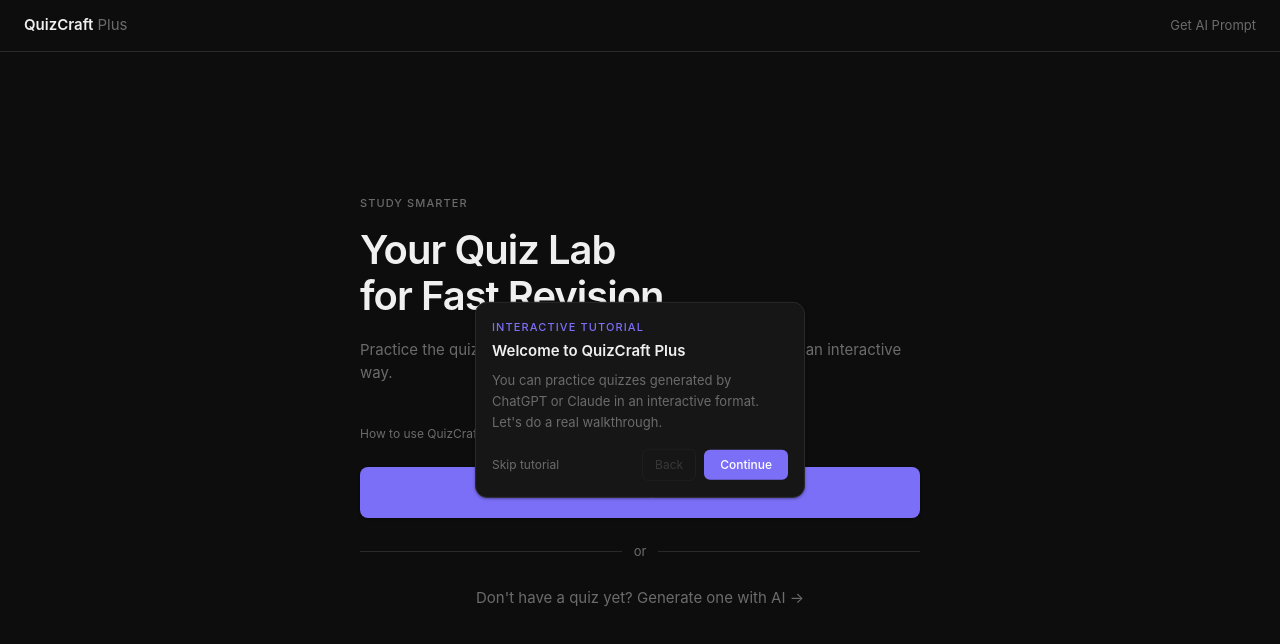
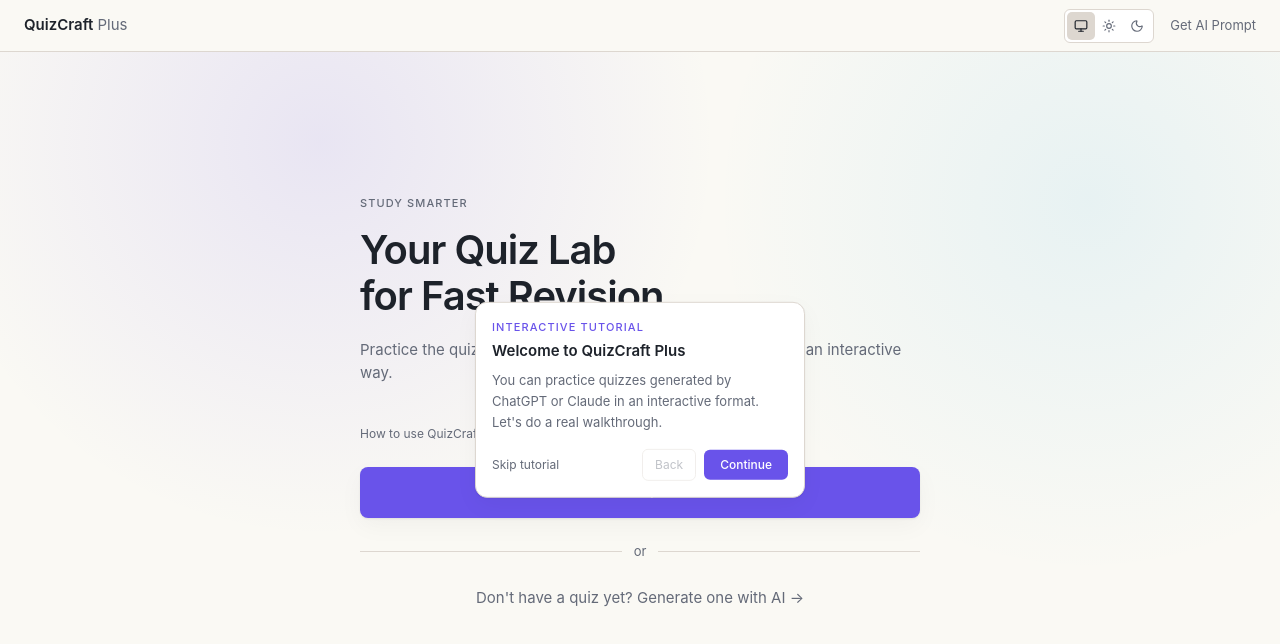
Before and after one commit to kajatheepan/quizcraft, a Next.js app: page / in a window 1280 px wide. Shown: the top 644 px of the page. Built offline with nearby package versions, Linux system fonts and the light colour scheme.

Commit message:
feat: implement theme management with light/dark mode support and enhance styling across components

```diff
--- a/src/app/globals.css
+++ b/src/app/globals.css
@@ -15,14 +15,54 @@
   -moz-osx-font-smoothing: grayscale;
 }
 
+:root {
+  color-scheme: dark;
+  --color-bg: 0 0% 6%;
+  --color-surface: 0 0% 10%;
+  --color-border: 0 0% 18%;
+  --color-accent: 246 89% 70%;
+  --color-primary: 0 0% 94%;
+  --color-secondary: 0 0% 48%;
+  --color-success: 142 72% 62%;
+  --color-error: 0 91% 71%;
+  --color-scrollbar-track: 0 0% 6%;
+  --color-scrollbar-thumb: 0 0% 20%;
+  --color-home-gradient-a: 246 89% 70% / 0.14;
+  --color-home-gradient-b: 190 80% 60% / 0.06;
+  --shadow-card: 0 1px 3px rgba(0, 0, 0, 0.4);
+}
+
+[data-theme="light"] {
+  color-scheme: light;
+  --color-bg: 42 38% 97%;
+  --color-surface: 0 0% 100%;
+  --color-border: 35 16% 84%;
+  --color-accent: 249 78% 62%;
+  --color-primary: 220 18% 14%;
+  --color-secondary: 220 9% 43%;
+  --color-success: 145 63% 37%;
+  --color-error: 0 72% 52%;
+  --color-scrollbar-track: 42 38% 94%;
+  --color-scrollbar-thumb: 35 14% 75%;
+  --color-home-gradient-a: 249 78% 62% / 0.12;
+  --color-home-gradient-b: 199 85% 48% / 0.08;
+  --shadow-card: 0 1px 2px rgba(18, 24, 38, 0.08), 0 8px 24px rgba(18, 24, 38, 0.04);
+}
+
+body {
+  transition:
+    background-color var(--anim-short) var(--ease-quick),
+    color var(--anim-short) var(--ease-quick);
+}
+
 /* ── SCROLLBAR ── */
 ::-webkit-scrollbar { width: 6px; }
-::-webkit-scrollbar-track { background: #0D0D0D; }
-::-webkit-scrollbar-thumb { background: #2A2A2A; border-radius: 3px; }
+::-webkit-scrollbar-track { background: hsl(var(--color-scrollbar-track)); }
+::-webkit-scrollbar-thumb { background: hsl(var(--color-scrollbar-thumb)); border-radius: 3px; }
 
 /* ── FOCUS RING ── */
 :focus-visible {
-  outline: 2px solid #7C6FF7;
+  outline: 2px solid hsl(var(--color-accent));
   outline-offset: 2px;
 }
 
@@ -35,7 +75,7 @@
   width: 16px;
   height: 16px;
   border-radius: 50%;
-  background: #7C6FF7;
+  background: hsl(var(--color-accent));
   border: none;
   cursor: pointer;
 }
@@ -102,6 +142,13 @@
 /* Stagger helpers */
 .stagger-item { opacity: 0; transform: translateY(6px); animation: fade-in var(--anim-short) var(--ease-quick) forwards; }
 
+.home-gradient {
+  background:
+    radial-gradient(circle at 25% 12%, hsl(var(--color-home-gradient-a)) 0, transparent 34%),
+    radial-gradient(circle at 85% 20%, hsl(var(--color-home-gradient-b)) 0, transparent 30%),
+    hsl(var(--color-bg));
+}
+
 /* Respect user's motion preference */
 @media (prefers-reduced-motion: reduce) {
   .animate-fade-in, .animate-slide-in-right, .animate-toast, .pulse-glow, .scale-pulse, .spin-gear { animation: none !important; }
--- a/src/app/layout.tsx
+++ b/src/app/layout.tsx
@@ -1,4 +1,6 @@
 import type { Metadata } from "next";
+import Script from "next/script";
+import { STORAGE_KEY } from "@/lib/constants";
 import "./globals.css";
 
 export const metadata: Metadata = {
@@ -7,8 +9,37 @@
 };
 
 export default function RootLayout({ children }: { children: React.ReactNode }) {
+  const themeScript = `
+    (function() {
+      try {
+        var raw = localStorage.getItem(${JSON.stringify(STORAGE_KEY)});
+        var stored = raw ? JSON.parse(raw) : {};
+        var mode = stored.themeMode === "light" || stored.themeMode === "dark" || stored.themeMode === "system"
+          ? stored.themeMode
+          : "system";
+        var prefersDark = window.matchMedia && window.matchMedia("(prefers-color-scheme: dark)").matches;
+        var theme = mode === "system" ? (prefersDark ? "dark" : "light") : mode;
+        document.documentElement.dataset.theme = theme;
+        document.documentElement.style.colorScheme = theme;
+        var meta = document.querySelector('meta[name="theme-color"]');
+        if (!meta) {
+          meta = document.createElement("meta");
+          meta.setAttribute("name", "theme-color");
+          document.head.appendChild(meta);
+        }
+        meta.setAttribute("content", theme === "dark" ? "#0f0f0f" : "#f8f5ef");
+      } catch {}
+    })();
+  `;
+
   return (
     <html lang="en" suppressHydrationWarning>
+      <head>
+        <meta name="theme-color" content="#0f0f0f" />
+        <Script id="quizcraft-theme-init" strategy="beforeInteractive">
+          {themeScript}
+        </Script>
+      </head>
       <body className="bg-bg text-primary font-sans min-h-screen">
         {children}
       </body>
--- a/src/components/layout/Navbar.tsx
+++ b/src/components/layout/Navbar.tsx
@@ -3,14 +3,65 @@
 // Top navigation bar. Keep accessibility attributes and small, focused
 // handlers here — navigation logic is delegated to `useAppStore`.
 
+import { useEffect, useState } from "react";
+import { Monitor, Moon, Sun } from "lucide-react";
 import { useAppStore } from "@/store/useAppStore";
+import { getThemeMode, saveThemeMode } from "@/lib/storage";
+import type { ThemeMode } from "@/types/quiz";
+
+const THEME_OPTIONS: Array<{
+  mode: ThemeMode;
+  label: string;
+  Icon: typeof Monitor;
+}> = [
+  { mode: "system", label: "System theme", Icon: Monitor },
+  { mode: "light", label: "Light theme", Icon: Sun },
+  { mode: "dark", label: "Dark theme", Icon: Moon },
+];
+
+function resolveTheme(mode: ThemeMode): "light" | "dark" {
+  if (mode !== "system") return mode;
+  if (typeof window === "undefined") return "dark";
+  return window.matchMedia("(prefers-color-scheme: dark)").matches ? "dark" : "light";
+}
+
+function applyTheme(mode: ThemeMode) {
+  const theme = resolveTheme(mode);
+  document.documentElement.dataset.theme = theme;
+  document.documentElement.style.colorScheme = theme;
+  document.querySelector('meta[name="theme-color"]')?.setAttribute(
+    "content",
+    theme === "dark" ? "#0f0f0f" : "#f8f5ef"
+  );
+}
 
 export default function Navbar() {
   const { navigate, state } = useAppStore();
   const inQuiz = state.view === "quiz";
+  const [themeMode, setThemeMode] = useState<ThemeMode>("system");
+
+  useEffect(() => {
+    const storedMode = getThemeMode();
+    setThemeMode(storedMode);
+    applyTheme(storedMode);
+
+    const media = window.matchMedia("(prefers-color-scheme: dark)");
+    const handleSystemChange = () => {
+      if (getThemeMode() === "system") applyTheme("system");
+    };
+
+    media.addEventListener("change", handleSystemChange);
+    return () => media.removeEventListener("change", handleSystemChange);
+  }, []);
 
   const handleLogo = () => {
     navigate("home");
+  };
+
+  const handleThemeChange = (mode: ThemeMode) => {
+    setThemeMode(mode);
+    saveThemeMode(mode);
+    applyTheme(mode);
   };
 
   return (
@@ -46,7 +97,32 @@
       </div>
 
       {/* Right */}
-      <div className="flex items-center gap-5">
+      <div className="flex items-center gap-4">
+        <div className="flex items-center rounded-md border border-border bg-surface p-0.5" aria-label="Theme selector">
+          {THEME_OPTIONS.map(({ mode, label, Icon }) => {
+            const active = themeMode === mode;
+            return (
+              <button
+                key={mode}
+                type="button"
+                onClick={() => handleThemeChange(mode)}
+                className={[
+                  "h-7 w-7 rounded-[5px] flex items-center justify-center transition-colors duration-[150ms]",
+                  "focus-visible:outline-none focus-visible:ring-2 focus-visible:ring-accent",
+                  active
+                    ? "bg-border text-primary"
+                    : "text-secondary hover:text-primary",
+                ].join(" ")}
+                aria-label={label}
+                aria-pressed={active}
+                title={label}
+              >
+                <Icon className="h-3.5 w-3.5" aria-hidden="true" />
+              </button>
+            );
+          })}
+        </div>
+
         {/* Get AI Prompt */}
         <button
           onClick={() => navigate("prompt")}
--- a/src/components/views/HomeView.tsx
+++ b/src/components/views/HomeView.tsx
@@ -63,7 +63,7 @@
   ].sort((a, b) => b.sortTime - a.sortTime);
 
   return (
-    <div className="flex flex-col justify-center items-center w-full min-h-[calc(100vh-52px)] px-4 py-12">
+    <div className="home-gradient flex flex-col justify-center items-center w-full min-h-[calc(100vh-52px)] px-4 py-12">
       <div className="w-full max-w-content-sm">
         {/* Label */}
         <p className="text-2xs font-medium tracking-[0.1em] uppercase text-secondary mb-4">
--- a/src/components/views/PromptView.tsx
+++ b/src/components/views/PromptView.tsx
@@ -192,7 +192,7 @@
             aria-label="Generated prompt preview"
             aria-live="polite"
             className="bg-bg border border-border rounded-lg p-4 min-h-[400px] max-h-[500px]
-                       overflow-y-auto font-mono text-[12px] text-[#A0A0A0] leading-[1.7]
+                       overflow-y-auto font-mono text-[12px] text-secondary leading-[1.7]
                        whitespace-pre-wrap"
           >
             {prompt}
--- a/src/lib/storage.ts
+++ b/src/lib/storage.ts
@@ -3,7 +3,7 @@
 // and small user preferences. Keep logic minimal and defensive for SSR.
 
 import { STORAGE_KEY } from "@/lib/constants";
-import type { AILinkSettings, HistoryEntry, QuizSession, QuizSettings, StoredData } from "@/types/quiz";
+import type { AILinkSettings, HistoryEntry, QuizSession, QuizSettings, StoredData, ThemeMode } from "@/types/quiz";
 
 const DEFAULT_AI_LINK_SETTINGS: AILinkSettings = {
   chatgpt: { mode: "new", conversationRef: "" },
@@ -180,4 +180,14 @@
   save({ ...data, aiLinks: next });
 }
 
+export function getThemeMode(): ThemeMode {
+  const mode = load().themeMode;
+  return mode === "light" || mode === "dark" || mode === "system" ? mode : "system";
+}
+
+export function saveThemeMode(themeMode: ThemeMode): void {
+  const data = load();
+  save({ ...data, themeMode });
+}
+
 export { DEFAULT_AI_LINK_SETTINGS };
--- a/src/types/quiz.ts
+++ b/src/types/quiz.ts
@@ -5,6 +5,7 @@
 export type QuestionType = "MCQ" | "FILL" | "TF";
 export type FillMode = "typed" | "dragdrop";
 export type QuestionStatus = "unseen" | "answered" | "skipped";
+export type ThemeMode = "system" | "light" | "dark";
 
 export interface DragBlank {
   id: string;
@@ -115,6 +116,7 @@
   activeSession?: QuizSession | null;
   history?: HistoryEntry[];
   aiLinks?: Partial<AILinkSettings>;
+  themeMode?: ThemeMode;
 }
 
 export type ViewName = "home" | "input" | "quiz" | "results" | "prompt";
--- a/tailwind.config.ts
+++ b/tailwind.config.ts
@@ -9,14 +9,14 @@
   theme: {
     extend: {
       colors: {
-        bg:        "#0D0D0D",
-        surface:   "#161616",
-        border:    "#2A2A2A",
-        accent:    "#7C6FF7",
-        primary:   "#F0F0F0",
-        secondary: "#6B6B6B",
-        success:   "#4ADE80",
-        error:     "#F87171",
+        bg:        "hsl(var(--color-bg) / <alpha-value>)",
+        surface:   "hsl(var(--color-surface) / <alpha-value>)",
+        border:    "hsl(var(--color-border) / <alpha-value>)",
+        accent:    "hsl(var(--color-accent) / <alpha-value>)",
+        primary:   "hsl(var(--color-primary) / <alpha-value>)",
+        secondary: "hsl(var(--color-secondary) / <alpha-value>)",
+        success:   "hsl(var(--color-success) / <alpha-value>)",
+        error:     "hsl(var(--color-error) / <alpha-value>)",
       },
       fontFamily: {
         sans:  ["Inter", "sans-serif"],
@@ -39,7 +39,7 @@
         "3xl": "64px",
       },
       boxShadow: {
-        card: "0 1px 3px rgba(0,0,0,0.4)",
+        card: "var(--shadow-card)",
       },
       maxWidth: {
         "content-sm": "560px",
```
